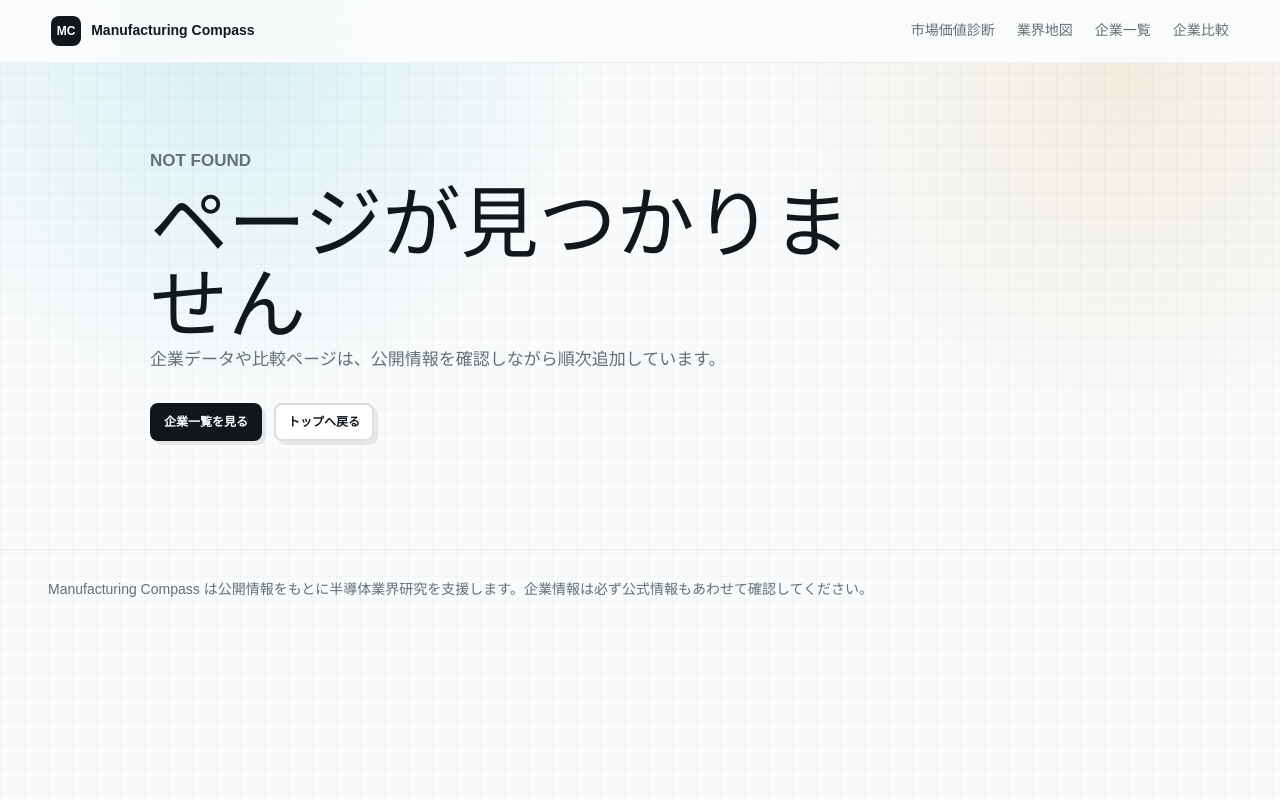
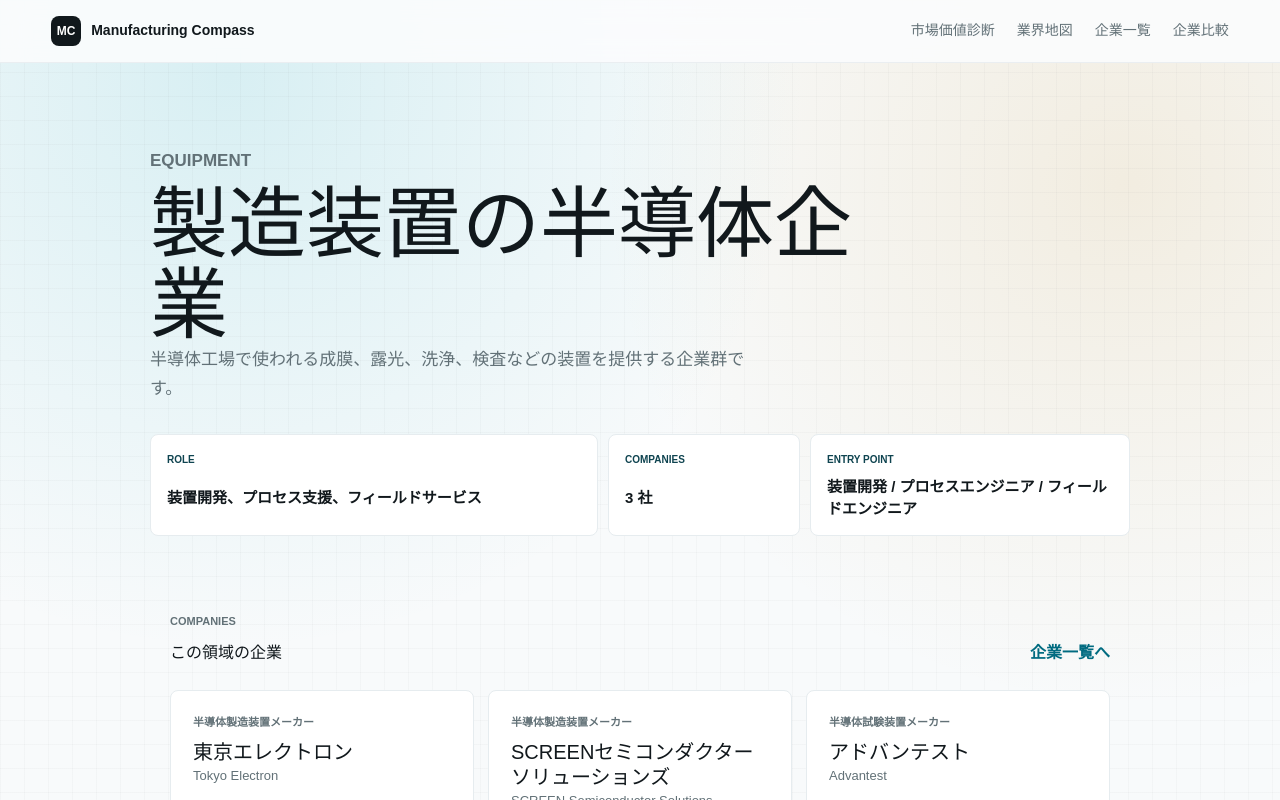
Before and after one commit to ryo0905-eng/manufacturing-compass, a Next.js app: page /segments/equipment in a window 1280 px wide. Before the commit this address had no page. Shown: the top 800 px of the page. Built offline with nearby package versions, Linux system fonts and the light colour scheme.

Commit message:
Add semiconductor segment category pages

```diff
--- a/src/app/companies/page.tsx
+++ b/src/app/companies/page.tsx
@@ -7,7 +7,13 @@ export const metadata: Metadata = {
   description: "半導体企業をファウンドリ、メモリ、製造装置、ファブレスなどのセグメント別に調べられる企業データベースです。",
 };
 
-export default function CompaniesPage() {
+type CompaniesPageProps = {
+  searchParams: Promise<{ query?: string }>;
+};
+
+export default async function CompaniesPage({ searchParams }: CompaniesPageProps) {
+  const { query = "" } = await searchParams;
+
   return (
     <main className="page">
       <section className="page-hero">
@@ -15,7 +21,7 @@ export default function CompaniesPage() {
         <h1>半導体企業一覧</h1>
         <p>会社名だけでなく、業界での役割、主な職種、英語必要度、キャリア準備ポイントまでまとめて確認できます。</p>
       </section>
-      <FilterableCompanies companies={companies} segments={segments} />
+      <FilterableCompanies companies={companies} initialQuery={query} segments={segments} />
     </main>
   );
 }
--- a/src/app/globals.css
+++ b/src/app/globals.css
@@ -425,6 +425,56 @@ select {
   line-height: 1.4;
 }
 
+.segment-detail-grid {
+  display: grid;
+  grid-template-columns: 1.4fr 0.6fr 1fr;
+  gap: 10px;
+  margin-bottom: 28px;
+}
+
+.segment-detail-grid div {
+  display: grid;
+  gap: 8px;
+  border: 1px solid var(--line);
+  border-radius: 8px;
+  background: #fff;
+  padding: 16px;
+}
+
+.segment-detail-grid span {
+  color: var(--primary-dark);
+  font-size: 10px;
+  font-weight: 900;
+  text-transform: uppercase;
+}
+
+.segment-detail-grid b {
+  font-size: 15px;
+  line-height: 1.45;
+}
+
+.keyword-grid,
+.category-links {
+  display: flex;
+  flex-wrap: wrap;
+  gap: 8px;
+}
+
+.keyword-chip,
+.category-links a {
+  border: 1px solid rgba(0, 107, 128, 0.22);
+  border-radius: 999px;
+  background: rgba(48, 182, 201, 0.1);
+  color: var(--primary-dark);
+  padding: 8px 11px;
+  font-size: 12px;
+  font-weight: 900;
+}
+
+.category-links {
+  margin-top: 12px;
+}
+
 .compass-tool {
   display: grid;
   grid-template-columns: minmax(0, 0.92fr) minmax(360px, 1.08fr);
@@ -1955,6 +2005,7 @@ select {
   .compass-tool,
   .value-check,
   .consultation-grid,
+  .segment-detail-grid,
   .conversion-band {
     grid-template-columns: 1fr;
   }
--- a/src/app/industry-map/page.tsx
+++ b/src/app/industry-map/page.tsx
@@ -27,6 +27,9 @@ export default function IndustryMapPage() {
                 <p className="eyebrow">{segment.shortName}</p>
                 <h2>{segment.name}</h2>
                 <p>{segment.description}</p>
+                <Link className="text-link" href={`/segments/${segment.slug}` as Route}>
+                  {segment.name}を詳しく見る
+                </Link>
                 <strong>代表企業</strong>
                 <ul className="tag-list">
                   {relatedCompanies.map((company) => (
--- a/src/app/page.tsx
+++ b/src/app/page.tsx
@@ -86,7 +86,7 @@ export default function Home() {
         </div>
         <div className="segment-strip">
           {segments.map((segment, index) => (
-            <Link className="segment-tile" href="/industry-map" key={segment.id}>
+            <Link className="segment-tile" href={`/segments/${segment.slug}`} key={segment.id}>
               <span>{String(index + 1).padStart(2, "0")}</span>
               <p className="eyebrow">{segment.shortName}</p>
               <h3>{segment.name}</h3>
--- /dev/null
+++ b/src/app/segments/[slug]/page.tsx
@@ -0,0 +1,124 @@
+import type { Metadata } from "next";
+import type { Route } from "next";
+import Link from "next/link";
+import { notFound } from "next/navigation";
+import { AffiliateCta } from "@/components/AffiliateCta";
+import { CompanyCard } from "@/components/CompanyCard";
+import { companies, segments } from "@/data/companies";
+
+type SegmentPageProps = {
+  params: Promise<{ slug: string }>;
+};
+
+export function generateStaticParams() {
+  return segments.map((segment) => ({ slug: segment.slug }));
+}
+
+export async function generateMetadata({ params }: SegmentPageProps): Promise<Metadata> {
+  const { slug } = await params;
+  const segment = segments.find((item) => item.slug === slug);
+
+  if (!segment) {
+    return {};
+  }
+
+  return {
+    title: `${segment.name}の半導体企業`,
+    description: `${segment.name}領域の役割、代表企業、転職で見られやすい経験を整理します。`,
+  };
+}
+
+export default async function SegmentPage({ params }: SegmentPageProps) {
+  const { slug } = await params;
+  const segment = segments.find((item) => item.slug === slug);
+
+  if (!segment) {
+    notFound();
+  }
+
+  const segmentCompanies = companies.filter((company) => company.industrySegments.includes(segment.id));
+  const relatedCompanies = companies.filter((company) => segment.relatedCompanyIds.includes(company.id));
+  const jobCategories = Array.from(new Set(segmentCompanies.flatMap((company) => company.jobCategories))).slice(0, 8);
+
+  return (
+    <main className="page">
+      <section className="page-hero">
+        <p className="eyebrow">{segment.shortName}</p>
+        <h1>{segment.name}の半導体企業</h1>
+        <p>{segment.description}</p>
+      </section>
+
+      <section className="segment-detail-grid" aria-label={`${segment.name}の概要`}>
+        <div>
+          <span>Role</span>
+          <b>{segment.roleInValueChain}</b>
+        </div>
+        <div>
+          <span>Companies</span>
+          <b>{segmentCompanies.length} 社</b>
+        </div>
+        <div>
+          <span>Entry point</span>
+          <b>{jobCategories.slice(0, 3).join(" / ")}</b>
+        </div>
+      </section>
+
+      <section className="home-section">
+        <div className="section-header">
+          <div>
+            <p className="eyebrow">Companies</p>
+            <h2>この領域の企業</h2>
+          </div>
+          <Link className="text-link" href="/companies">
+            企業一覧へ
+          </Link>
+        </div>
+        <div className="company-grid">
+          {segmentCompanies.map((company) => (
+            <CompanyCard company={company} key={company.id} />
+          ))}
+        </div>
+      </section>
+
+      <section className="home-section">
+        <div className="section-header">
+          <div>
+            <p className="eyebrow">Career keywords</p>
+            <h2>求人で見かけやすい職種</h2>
+          </div>
+          <Link className="text-link" href="/career-compass">
+            診断する
+          </Link>
+        </div>
+        <div className="keyword-grid">
+          {jobCategories.map((category) => (
+            <Link className="keyword-chip" href={`/companies?query=${encodeURIComponent(category)}` as Route} key={category}>
+              {category}
+            </Link>
+          ))}
+        </div>
+      </section>
+
+      {relatedCompanies.length > 0 ? (
+        <section className="home-section">
+          <div className="section-header">
+            <div>
+              <p className="eyebrow">Representative</p>
+              <h2>代表企業</h2>
+            </div>
+          </div>
+          <div className="result-company-list">
+            {relatedCompanies.map((company) => (
+              <Link href={`/companies/${company.slug}` as Route} key={company.id}>
+                <strong>{company.nameJa}</strong>
+                <small>{company.businessModel}</small>
+              </Link>
+            ))}
+          </div>
+        </section>
+      ) : null}
+
+      <AffiliateCta title={`${segment.name}領域に近いキャリアを相談する`} />
+    </main>
+  );
+}
--- a/src/app/sitemap.ts
+++ b/src/app/sitemap.ts
@@ -1,5 +1,5 @@
 import type { MetadataRoute } from "next";
-import { companies } from "@/data/companies";
+import { companies, segments } from "@/data/companies";
 import { companyCompareSlug, siteUrl } from "@/lib/format";
 
 export default function sitemap(): MetadataRoute.Sitemap {
@@ -18,6 +18,13 @@ export default function sitemap(): MetadataRoute.Sitemap {
     priority: 0.75,
   }));
 
+  const segmentRoutes = segments.map((segment) => ({
+    url: `${siteUrl}/segments/${segment.slug}`,
+    lastModified: now,
+    changeFrequency: "weekly" as const,
+    priority: 0.7,
+  }));
+
   const compareRoutes = [
     ["tsmc", "micron"],
     ["tsmc", "tokyo-electron"],
@@ -29,5 +36,5 @@ export default function sitemap(): MetadataRoute.Sitemap {
     priority: 0.65,
   }));
 
-  return [...staticRoutes, ...companyRoutes, ...compareRoutes];
+  return [...staticRoutes, ...segmentRoutes, ...companyRoutes, ...compareRoutes];
 }
--- a/src/components/FilterableCompanies.tsx
+++ b/src/components/FilterableCompanies.tsx
@@ -1,16 +1,18 @@
 "use client";
 
+import Link from "next/link";
 import { useMemo, useState } from "react";
 import type { Company, IndustrySegment } from "@/types/content";
 import { CompanyCard } from "@/components/CompanyCard";
 
 type FilterableCompaniesProps = {
   companies: Company[];
+  initialQuery?: string;
   segments: IndustrySegment[];
 };
 
-export function FilterableCompanies({ companies, segments }: FilterableCompaniesProps) {
-  const [query, setQuery] = useState("");
+export function FilterableCompanies({ companies, initialQuery = "", segments }: FilterableCompaniesProps) {
+  const [query, setQuery] = useState(initialQuery);
   const [segment, setSegment] = useState("all");
 
   const filteredCompanies = useMemo(() => {
@@ -55,6 +57,13 @@ export function FilterableCompanies({ companies, segments }: FilterableCompanies
           </select>
         </label>
       </div>
+      <div className="category-links" aria-label="カテゴリページ">
+        {segments.map((item) => (
+          <Link href={`/segments/${item.slug}`} key={item.id}>
+            {item.name}
+          </Link>
+        ))}
+      </div>
       <div className="company-grid">
         {filteredCompanies.map((company) => (
           <CompanyCard key={company.id} company={company} />
```
Also changed, not shown: 1 other file (tests, documents, lock files or other folders).
